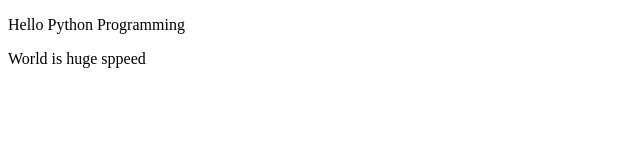
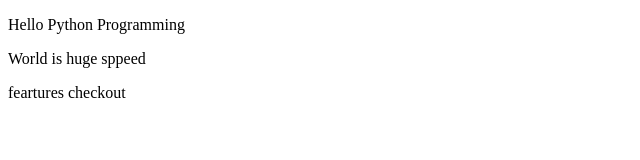
Before and after one commit to Ajaykale01/Localrepo, a plain HTML site: page index.html in a window 1280 px wide. Shown: the whole page, without its empty margins (0-640 px from the left). Drawn offline with Linux system fonts and the light colour scheme.

Commit message:
featurs selection

```diff
--- a/index.html
+++ b/index.html
@@ -9,5 +9,7 @@
     <p>Hello Python Programming</p>
     <p class="first">World is huge sppeed</p>
     <a link="https://Google.com"></a>
+
+    <p>feartures checkout</p>
 </body>
 </html>
```
